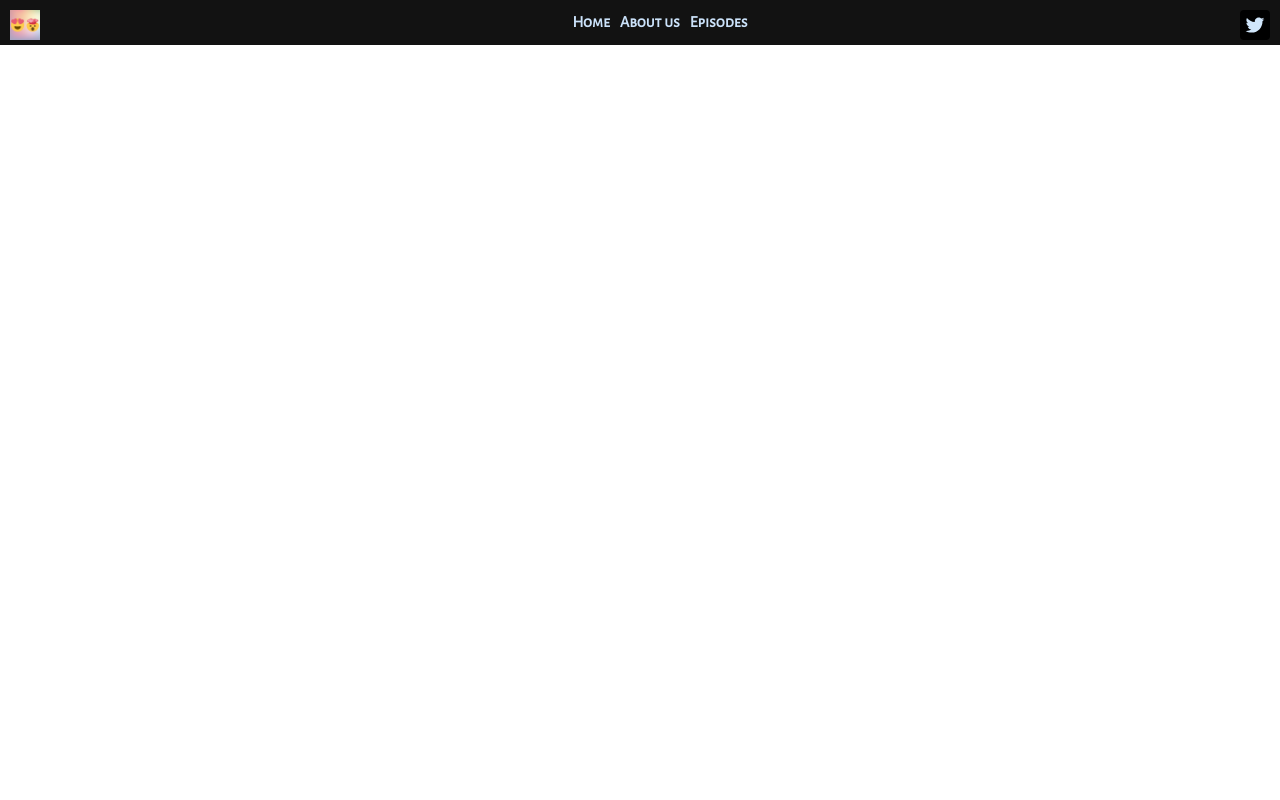
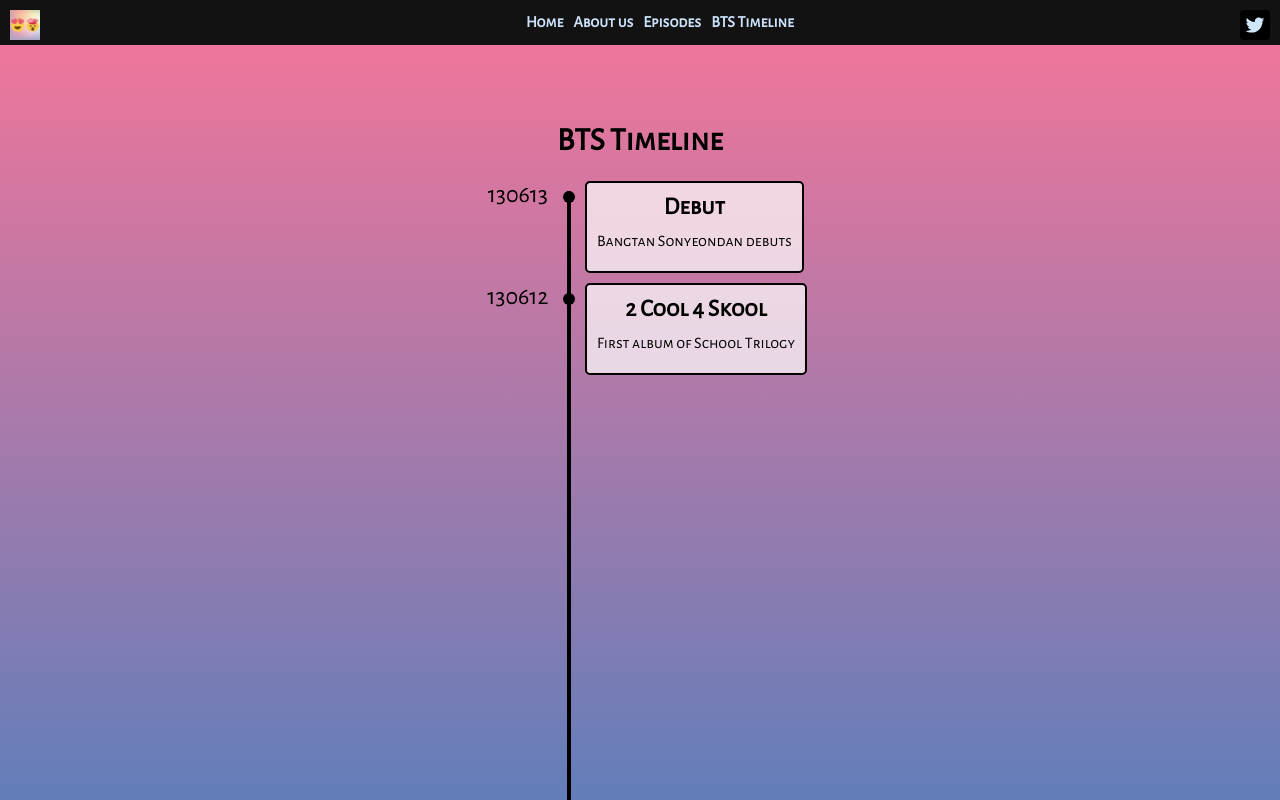
Before and after one commit to thebangtanepiphany/site, a React (Create React App) app: page /timeline in a window 1280 px wide. Shown: the top 800 px of the page. Built offline with nearby package versions, Linux system fonts and the light colour scheme; a web font is replaced by a local one.

Commit message:
add timeline page, comp, and json

```diff
--- a/package.json
+++ b/package.json
@@ -5,6 +5,7 @@
   "homepage": "https://thebangtanepiphany.github.io/site/",
   "dependencies": {
     "gh-pages": "^2.1.1",
+    "prop-types": "^15.7.2",
     "react": "^16.12.0",
     "react-dom": "^16.12.0",
     "react-router-dom": "^5.1.2",
--- a/src/App.js
+++ b/src/App.js
@@ -3,6 +3,7 @@
 import Home from "./pages/Home"
 import About from "./pages/About"
 import Episodes from "./pages/Episodes"
+import Timeline from "./pages/Timeline"
 import TwitterIcon from "./img/twitter"
 import logo from "./img/bangtan-icon-sm.png"
 import "./App.css"
@@ -26,6 +27,9 @@
               <li>
                 <Link className="nav-link" to="/episodes">Episodes</Link>
               </li>
+              <li>
+                <Link className="nav-link" to="/timeline">BTS Timeline</Link>
+              </li>
             </ul>
             <a className="nav-icon social" href="https://www.twitter.com/btsepiphanypod" target="_blank" rel="noopener noreferrer">
               <TwitterIcon/>
@@ -36,6 +40,7 @@
         <Route exact path="/" component={Home} />
         <Route path="/about" component={About} />
         <Route path="/episodes" component={Episodes} />
+        <Route path="/timeline" component={Timeline} />
       </Switch>
       </div>
     </Router>
--- /dev/null
+++ b/src/components/TimelineItem.css
@@ -0,0 +1,34 @@
+.timeline-item {
+  display: flex;
+  flex-direction: row;
+  margin-bottom: 10px;
+}
+
+.date {
+  width: 90px;
+  font-size: 1.5rem;
+}
+
+.dot {
+  height: 12px;
+  width: 12px;
+  border-radius: 50% 50%;
+  background-color: black;
+  margin-top: 10px;
+}
+
+.event {
+  margin-left: 10px;
+  border: 2px solid black;
+  border-radius: 5px;
+  padding: 10px;
+  background: rgba(255,255,255,.7);
+}
+
+h2.title {
+  margin: 0;
+}
+
+.description {
+  margin: 10px 0;
+}
--- /dev/null
+++ b/src/components/TimelineItem.js
@@ -0,0 +1,34 @@
+import React from "react"
+import PropTypes from "prop-types"
+import "./TimelineItem.css"
+
+export default class TimelineItem extends React.Component {
+  constructor(props) {
+    super(props);
+    // this.state = { counter: 0 };
+    // this.handleClick = this.handleClick.bind(this);
+  }
+
+  render() {
+    return <div className="timeline-item">
+      <div className="date">{this.props.date}</div>
+      <div className="dot"></div>
+      <div className="event">
+        <h2 className="title">{this.props.title}</h2>
+        <p className="description">{this.props.description}</p>
+        <a className="link" href={this.props.linkUrl}>{this.props.linkTitle}</a>
+      </div>
+    </div>
+  }
+}
+
+// Props
+TimelineItem.propTypes = {
+  date: PropTypes.number, //six digit number in format YYMMDD
+  title: PropTypes.string,
+  description: PropTypes.string,
+  linkUrl: PropTypes.string,
+  linkTitle: PropTypes.string,
+  image: PropTypes.string,
+  type: PropTypes.oneOf(['Album', 'Media', 'Award', 'Event', 'Show', 'Concert']),
+}
--- /dev/null
+++ b/src/data/Timeline.json
@@ -0,0 +1,14 @@
+[
+  {
+    "date": "130613",
+    "type": "Event",
+    "title": "Debut",
+    "description": "Bangtan Sonyeondan debuts"
+  },
+  {
+    "date": "130612",
+    "type": "Album",
+    "title": "2 Cool 4 Skool",
+    "description": "First album of School Trilogy"
+  }
+]
--- a/src/pages/Home.js
+++ b/src/pages/Home.js
@@ -1,5 +1,4 @@
 import React from "react"
-import bangimg from "../img/bangtan-img.png"
 import spotify from "../img/spotify.png"
 import stitcher from "../img/stitcher.png"
 import apple from "../img/apple.svg"
--- /dev/null
+++ b/src/pages/Timeline.css
@@ -0,0 +1,20 @@
+.timeline {
+  height: 100vh;
+  margin: 100px 20px;
+}
+
+.timeline-items {
+
+}
+
+.line {
+  height: 100vh;
+  border-left: 4px solid black;
+  position: absolute;
+  margin: 10px 0 0 94px;
+}
+
+.items {
+  display: flex;
+  flex-direction: column;
+}
--- /dev/null
+++ b/src/pages/Timeline.js
@@ -0,0 +1,40 @@
+import React from "react"
+import "./Timeline.css"
+import TimelineItem from "../components/TimelineItem"
+import events from "../data/Timeline.json"
+
+export default class Timeline extends React.Component {
+
+  render() {
+    return (
+      <div className="timeline">
+        <h1>BTS Timeline</h1>
+        <div className="filter">
+          {/* Add ability to filter events by time and type */}
+        </div>
+        <div className="timeline-items">
+          <div className="line"></div>
+          <div className="items">
+          {
+            events.map((data) => {
+              return (
+                <TimelineItem
+                  date={data.date}
+                  title={data.title}
+                  description={data.description}
+                  linkUrl={data.linkUrl}
+                  linkTitle={data.linkTitle}
+                  image={data.image}
+                  type={data.type}
+                >
+                </TimelineItem>
+              )
+            })
+          }
+          </div>
+        </div>
+      </div>
+
+    )
+  }
+}
```
Also changed, not shown: 1 other file (tests, documents, lock files or other folders).
